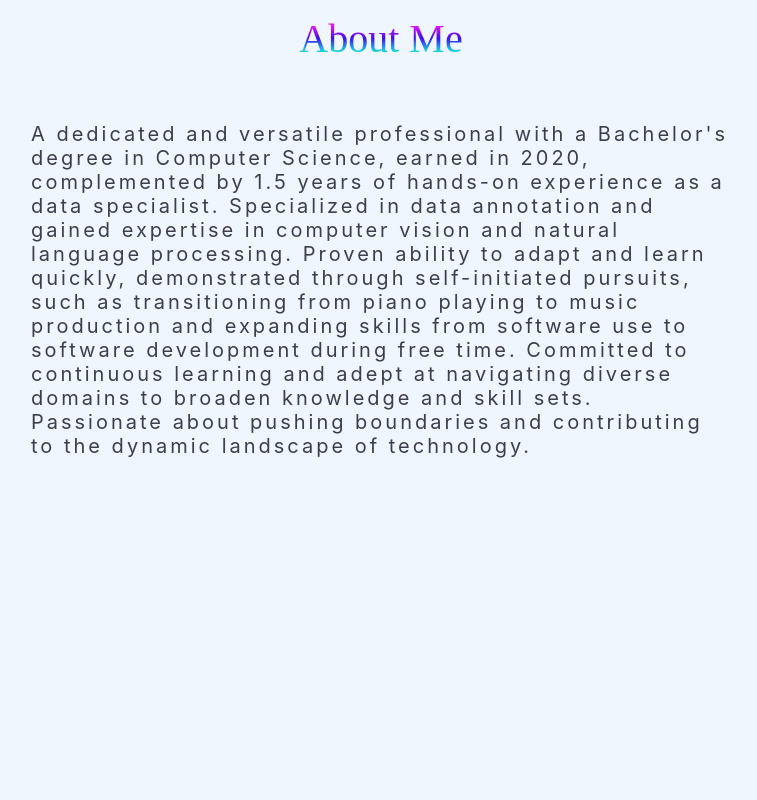
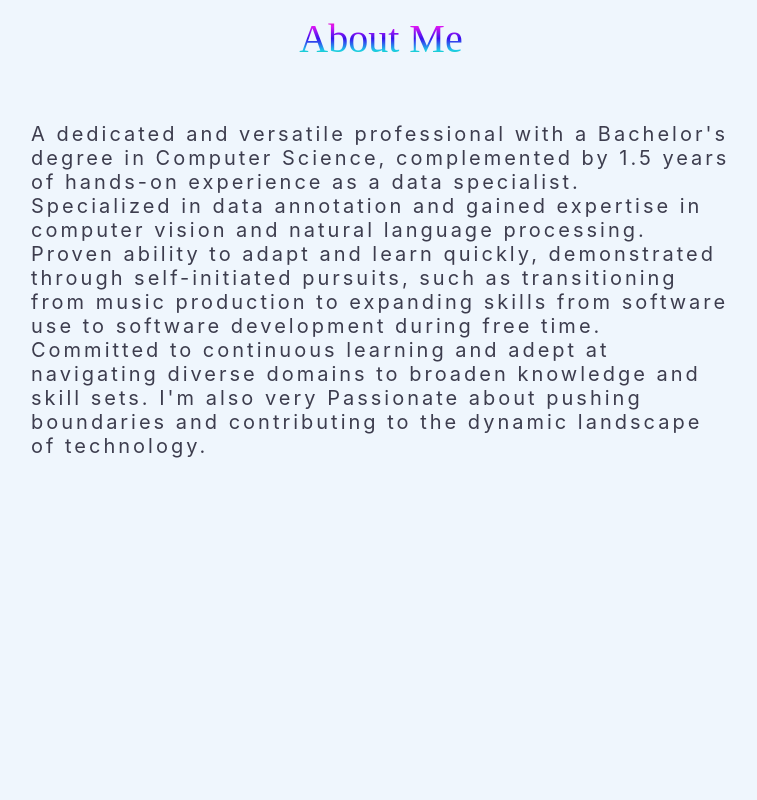
Before and after one commit to TICA-RTG/portfolio, a React (Create React App) app in the folder portfolio/: page / in a window 1280 px wide. Shown: the part 1600-2400 px from the top of the page, without its empty margins (259-1016 px from the left). Built offline with nearby package versions, Linux system fonts and the light colour scheme.

Commit message:
minor change in about

```diff
--- a/portfolio/src/component/About.jsx
+++ b/portfolio/src/component/About.jsx
@@ -8,13 +8,13 @@ const About = ()=> {
                 <div className="bio">
                 <p>
                 A dedicated and versatile professional with a Bachelor's degree in Computer Science,
-                earned in 2020, complemented by 1.5 years of hands-on experience as a data specialist.
+                 complemented by 1.5 years of hands-on experience as a data specialist.
                 Specialized in data annotation and gained expertise in computer vision and natural
                 language processing. Proven ability to adapt and learn quickly, demonstrated through
-                self-initiated pursuits, such as transitioning from piano playing to music production
-                and expanding skills from software use to software development during free time.
+                self-initiated pursuits, such as transitioning from music production
+                to expanding skills from software use to software development during free time.
                 Committed to continuous learning and adept at navigating diverse domains to broaden
-                knowledge and skill sets. Passionate about pushing boundaries and contributing to
+                knowledge and skill sets. I'm also very Passionate about pushing boundaries and contributing to
                 the dynamic landscape of technology.
                 </p>
                 </div>
--- a/portfolio/src/index.css
+++ b/portfolio/src/index.css
@@ -265,7 +265,7 @@ h3 {
   justify-content: space-between;
 }
 .reach-icon {
-  background-color: white;
+  /* background-color: white; */
   width: 30px;
   border-radius: 5px;
 }
```
